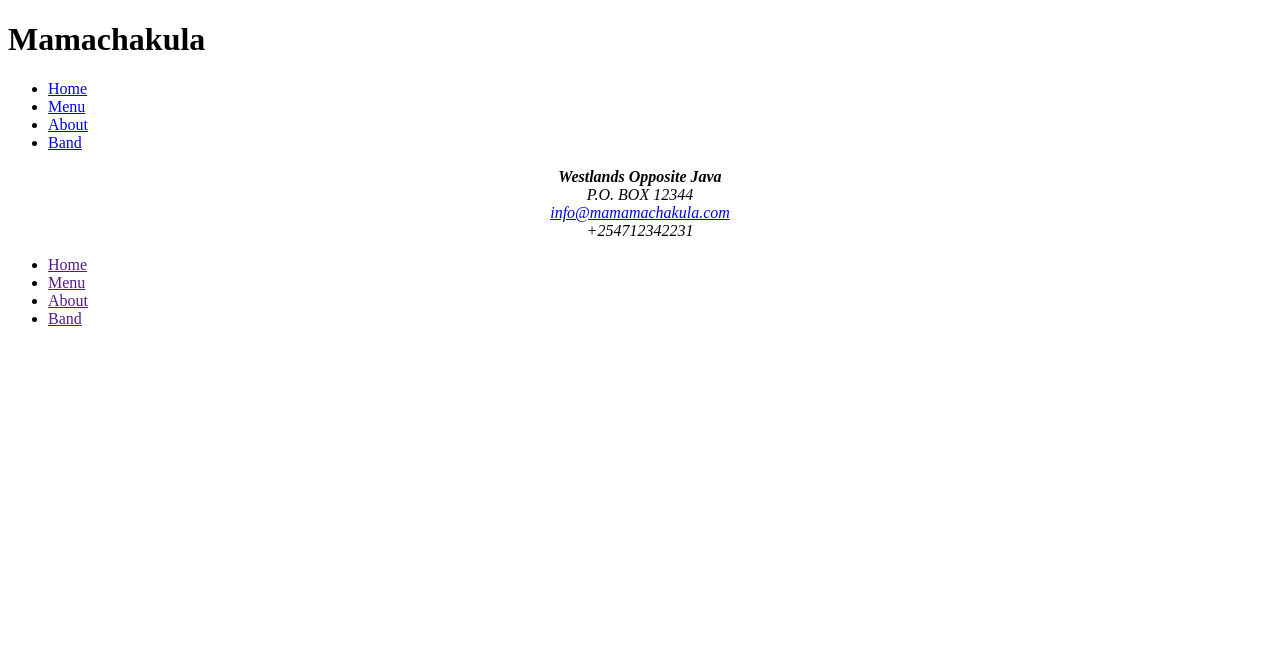
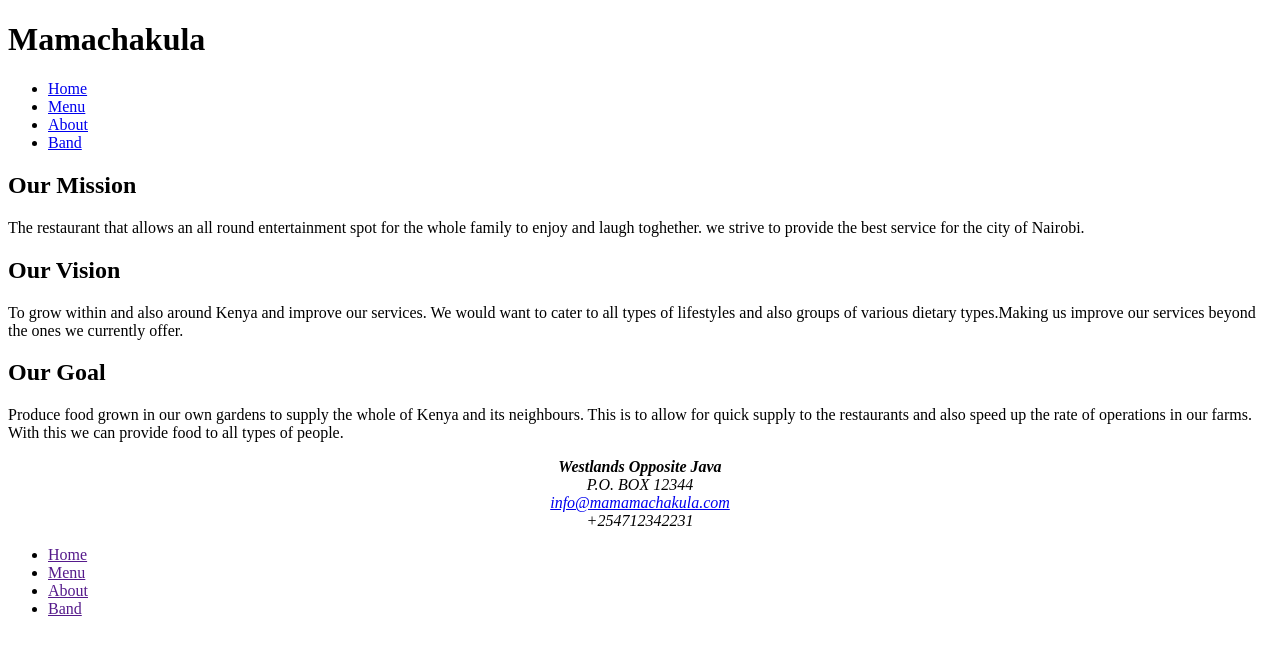
Before and after one commit to jookllo/FoodSite, a PHP site: page /about.php in a window 1280 px wide. Shown: the top 655 px of the page. Run offline with PHP 8.4, Linux system fonts and the light colour scheme.

Commit message:
Added details to the page

```diff
--- a/about.php
+++ b/about.php
@@ -5,6 +5,14 @@
 	</head>
 	<body>
 		<?php include_once "header.php";?>
+		<div class="body">
+			<h2>Our Mission</h2>
+				<p>The restaurant that allows an all round entertainment spot for the whole family to enjoy and laugh toghether. we strive to provide the best service for the city of Nairobi.</p>
+			<h2>Our Vision</h2>
+				<p>To grow within and also around Kenya and improve our services. We would want to cater to all types of lifestyles and also groups of various dietary types.Making us improve our services beyond the ones we currently offer.</p>
+			<h2>Our Goal</h2>
+				<p>Produce food grown in our own gardens to supply the whole of Kenya and its neighbours. This is to allow for quick supply to the restaurants and also speed up the rate of operations in our farms. With this we can provide food to all types of people.</p>
+		</div>
 		<?php include_once "footer.php";?>
 	</body>
 </html>
```
